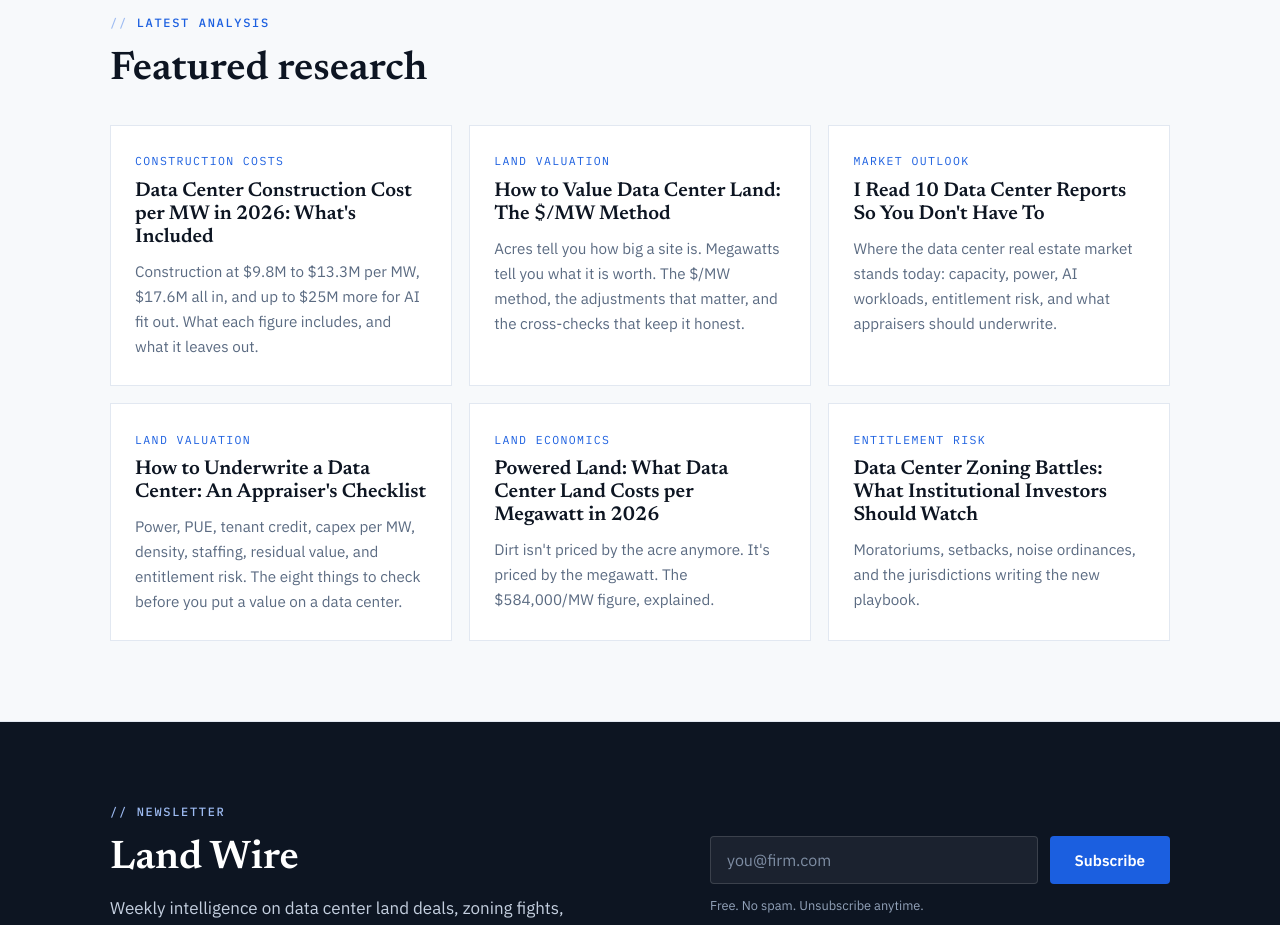
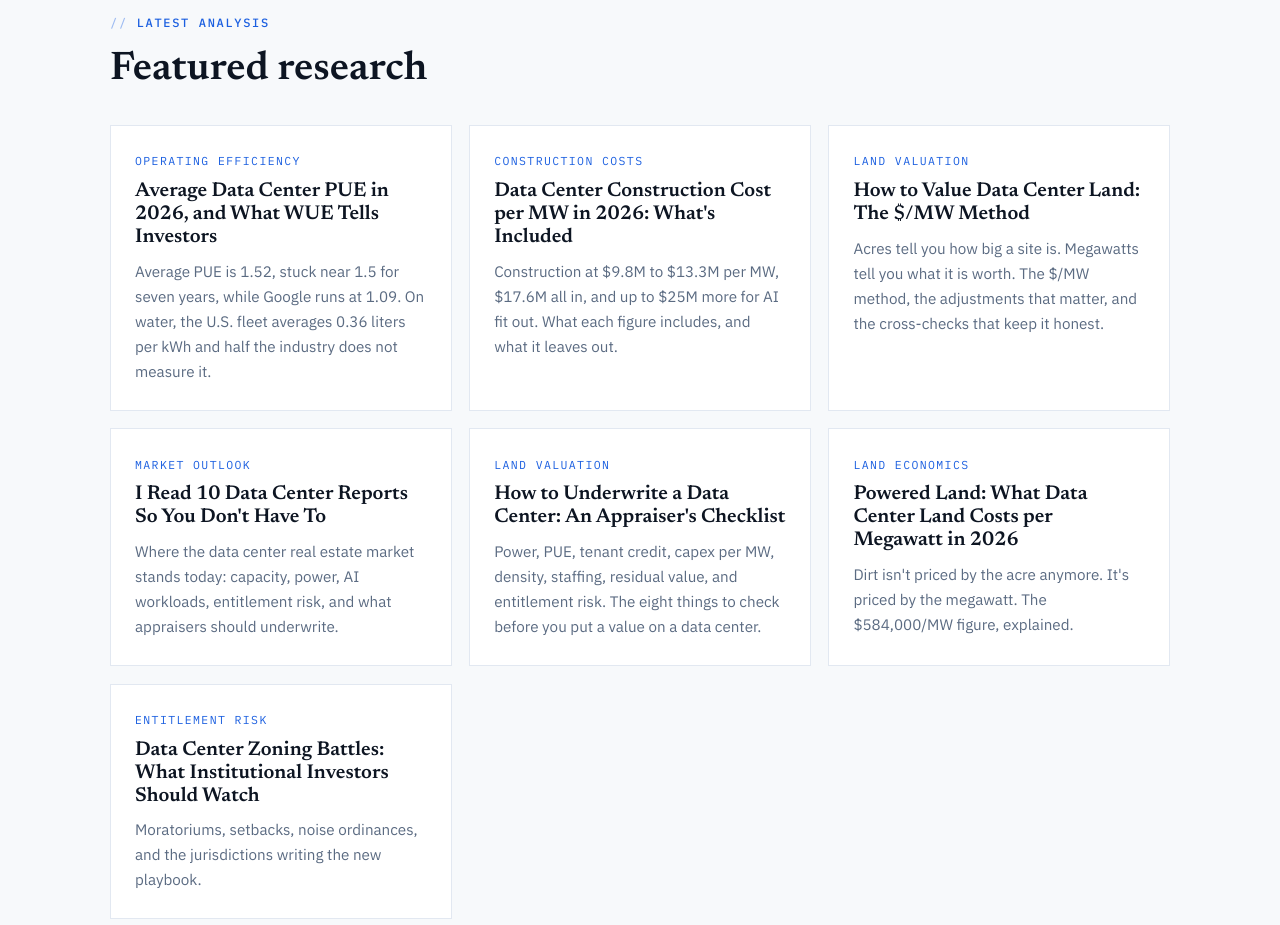
Before and after one commit to HannahM87780/realestatedatacenter, a plain HTML site: page index.html in a window 1280 px wide. Shown: the part 2540-3465 px from the top of the page. Drawn offline with Linux system fonts and the light colour scheme.

Commit message:
Link PUE article on homepage

```diff
--- a/index.html
+++ b/index.html
@@ -205,6 +205,11 @@
       <h2>Featured research</h2>
       <div class="article-grid">
         <article class="article-card">
+          <p class="article-kicker">Operating Efficiency</p>
+          <h3><a href="/articles/average-data-center-pue-2026/">Average Data Center PUE in 2026, and What WUE Tells Investors</a></h3>
+          <p>Average PUE is 1.52, stuck near 1.5 for seven years, while Google runs at 1.09. On water, the U.S. fleet averages 0.36 liters per kWh and half the industry does not measure it.</p>
+        </article>
+        <article class="article-card">
           <p class="article-kicker">Construction Costs</p>
           <h3><a href="/articles/data-center-construction-cost-per-mw-2026/">Data Center Construction Cost per MW in 2026: What's Included</a></h3>
           <p>Construction at $9.8M to $13.3M per MW, $17.6M all in, and up to $25M more for AI fit out. What each figure includes, and what it leaves out.</p>
```
